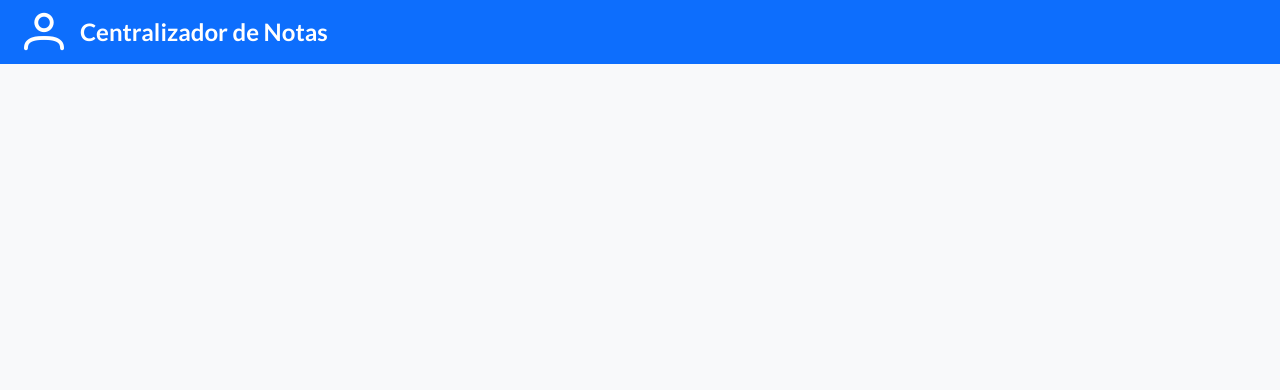
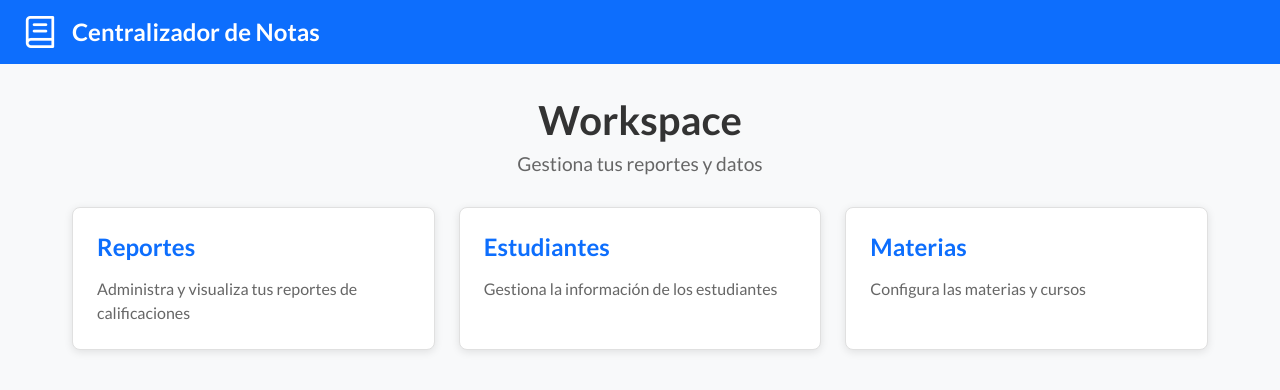
Before and after one commit to FloresAlvaro/Registro-Front, an Angular app: page / in a window 1280 px wide. Shown: the top 390 px of the page. Built offline with nearby package versions, Linux system fonts and the light colour scheme.

Commit message:
feat: add Workspace component and integrate it into the app layout

```diff
--- a/src/app/app.component.html
+++ b/src/app/app.component.html
@@ -1,5 +1,6 @@
 <app-topbar></app-topbar>
 
 <main class="main-content">
+  <app-workspace></app-workspace>
   <router-outlet />
 </main>
--- a/src/app/app.component.ts
+++ b/src/app/app.component.ts
@@ -1,10 +1,11 @@
 import { Component, signal } from '@angular/core';
 import { RouterOutlet } from '@angular/router';
 import { TopbarComponent } from './topbar/topbar.component';
+import { WorkspaceComponent } from './workspace/workspace.component';
 
 @Component({
   selector: 'app-root',
-  imports: [RouterOutlet, TopbarComponent],
+  imports: [RouterOutlet, TopbarComponent, WorkspaceComponent],
   templateUrl: './app.component.html',
   styleUrl: './app.component.scss',
 })
--- a/src/app/topbar/topbar.component.html
+++ b/src/app/topbar/topbar.component.html
@@ -1,4 +1,4 @@
 <div class="topbar-component">
-  <i class="pi pi-user"></i>
+  <i class="pi pi-book"></i>
   <span class="topbar-title">Centralizador de Notas</span>
 </div>
--- a/src/app/topbar/topbar.component.scss
+++ b/src/app/topbar/topbar.component.scss
@@ -23,7 +23,7 @@
   .pi {
     color: #ffffff;
     margin-right: 1rem;
-    font-size: 2.5rem;
+    font-size: 2rem;
     line-height: 1;
   }
 }
--- /dev/null
+++ b/src/app/workspace/workspace.component.html
@@ -0,0 +1,23 @@
+<div class="workspace-container">
+  <div class="workspace-header">
+    <h2 class="workspace-title">Workspace</h2>
+    <p class="workspace-subtitle">Gestiona tus reportes y datos</p>
+  </div>
+
+  <div class="workspace-content">
+    <div class="workspace-card">
+      <h3>Reportes</h3>
+      <p>Administra y visualiza tus reportes de calificaciones</p>
+    </div>
+
+    <div class="workspace-card">
+      <h3>Estudiantes</h3>
+      <p>Gestiona la información de los estudiantes</p>
+    </div>
+
+    <div class="workspace-card">
+      <h3>Materias</h3>
+      <p>Configura las materias y cursos</p>
+    </div>
+  </div>
+</div>
--- /dev/null
+++ b/src/app/workspace/workspace.component.scss
@@ -0,0 +1,75 @@
+.workspace-container {
+  padding: 2rem;
+  max-width: 1200px;
+  margin: 0 auto;
+  font-family: "Lato", sans-serif;
+}
+
+.workspace-header {
+  margin-bottom: 2rem;
+  text-align: center;
+
+  .workspace-title {
+    font-size: 2.5rem;
+    font-weight: bold;
+    color: #333;
+    margin: 0 0 0.5rem 0;
+  }
+
+  .workspace-subtitle {
+    font-size: 1.2rem;
+    color: #666;
+    margin: 0;
+  }
+}
+
+.workspace-content {
+  display: grid;
+  grid-template-columns: repeat(auto-fit, minmax(300px, 1fr));
+  gap: 1.5rem;
+  margin-top: 2rem;
+}
+
+.workspace-card {
+  background: #ffffff;
+  border-radius: 8px;
+  padding: 1.5rem;
+  box-shadow: 0 2px 8px rgba(0, 0, 0, 0.1);
+  border: 1px solid #e0e0e0;
+  transition:
+    transform 0.2s ease,
+    box-shadow 0.2s ease;
+
+  &:hover {
+    transform: translateY(-2px);
+    box-shadow: 0 4px 16px rgba(0, 0, 0, 0.15);
+  }
+
+  h3 {
+    font-size: 1.5rem;
+    font-weight: bold;
+    color: #0d6efd;
+    margin: 0 0 1rem 0;
+  }
+
+  p {
+    color: #666;
+    margin: 0;
+    line-height: 1.5;
+  }
+}
+
+@media (max-width: 768px) {
+  .workspace-container {
+    padding: 1rem;
+  }
+
+  .workspace-header .workspace-title {
+    font-size: 2rem;
+  }
+
+  .workspace-content {
+    grid-template-columns: 1fr;
+    gap: 1rem;
+  }
+}
```
Also changed, not shown: src/app/workspace/workspace.component.ts (added, +9 -0 lines), 2 other files (tests, documents, lock files or other folders).
